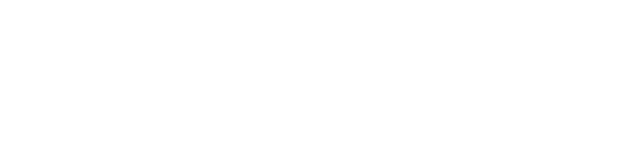
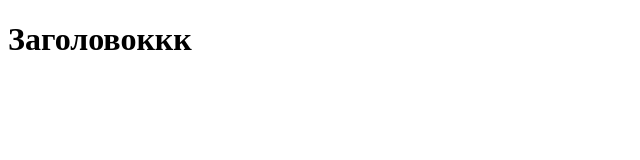
Before and after one commit to ArtyomPalchun/portfolio, a plain HTML site: page index.html in a window 1280 px wide. Shown: the whole page, without its empty margins (0-640 px from the left). Drawn offline with Linux system fonts and the light colour scheme.

Commit message:
my second  commit

```diff
--- a/index.html
+++ b/index.html
@@ -6,6 +6,7 @@
     <title>Document</title>
 </head>
 <body>
+    <h1>Заголовоккк</h1>
 
 </body>
 </html>
```
